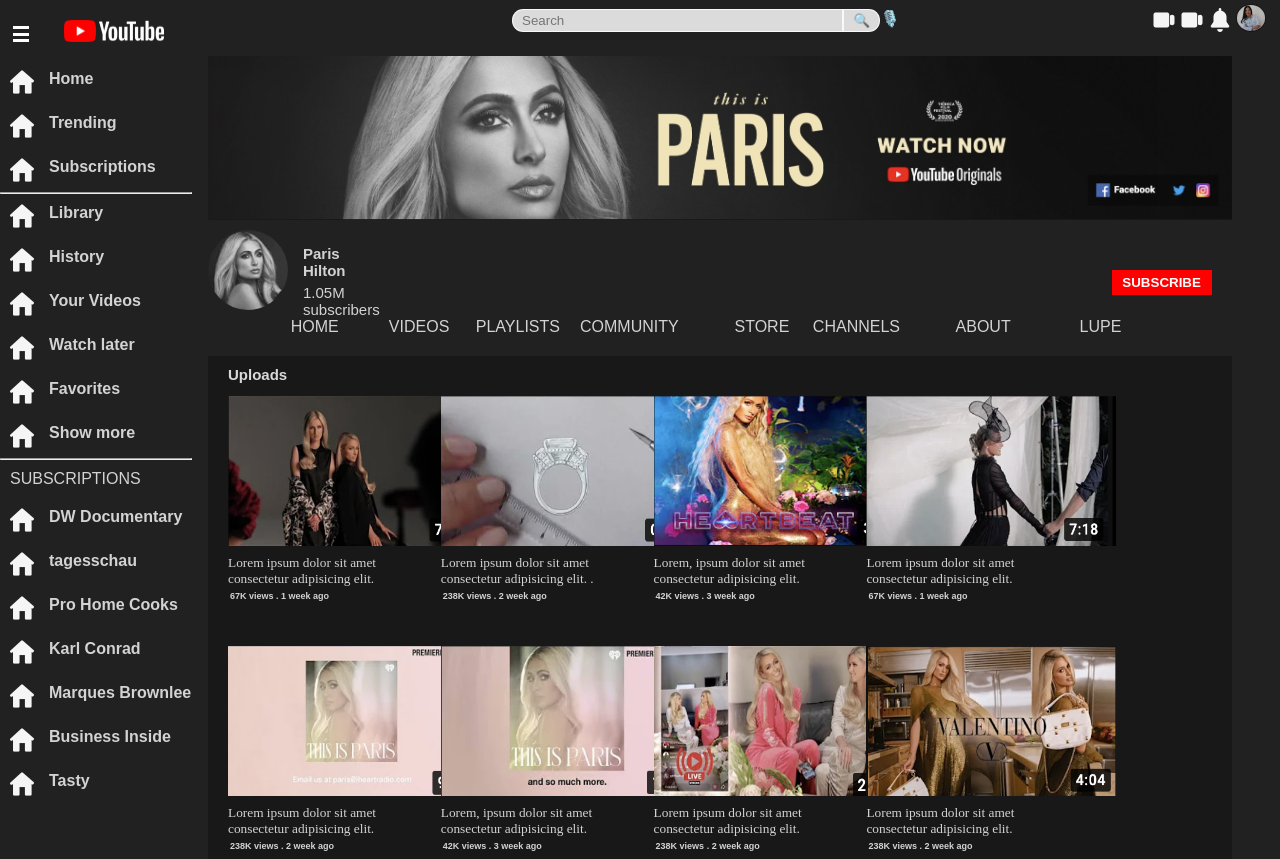
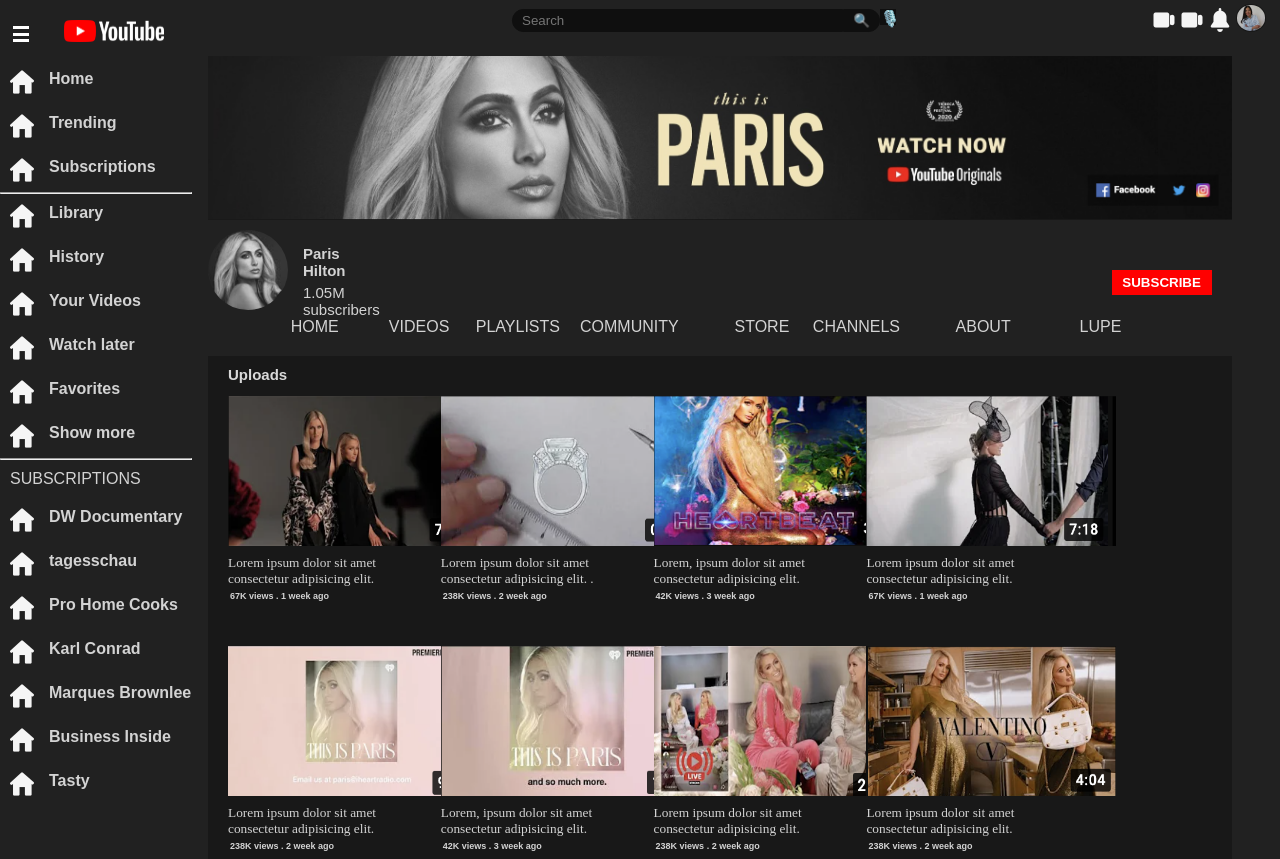
Before and after one commit to Tara025/youtube-clone, a website: page src/index.html in a window 1280 px wide. Shown: the top 859 px of the page. Drawn offline with Linux system fonts and the light colour scheme.

Commit message:
search angepasst

```diff
--- a/src/scss/layout/_menu.scss
+++ b/src/scss/layout/_menu.scss
@@ -71,19 +71,19 @@
       width: 500px;
       padding: 3px 9px;
       border-radius: 0.7rem 0 0 0.7rem;
-      background-color: $youtube-white;
-      border: 1px solid $youtube-white;
+      background-color: $youtube-black;
+      border: 1px solid $youtube-black;
     }
     input[type="button"] {
       padding: 3px 9px;
       border-radius: 0 0.7rem 0.7rem 0;
-      border: 1px solid $youtube-white;
-      background-color: $youtube-white;
+      border: 1px solid $youtube-black;
+      background-color: $youtube-black;
     }
     .mic {
       width: 1rem;
       height: 1rem;
-      background-color: $youtube-light-black;
+      background-color: $youtube-black;
 
     }
   }
```
Also changed, not shown: src/styles/main.css, 1 other file.
